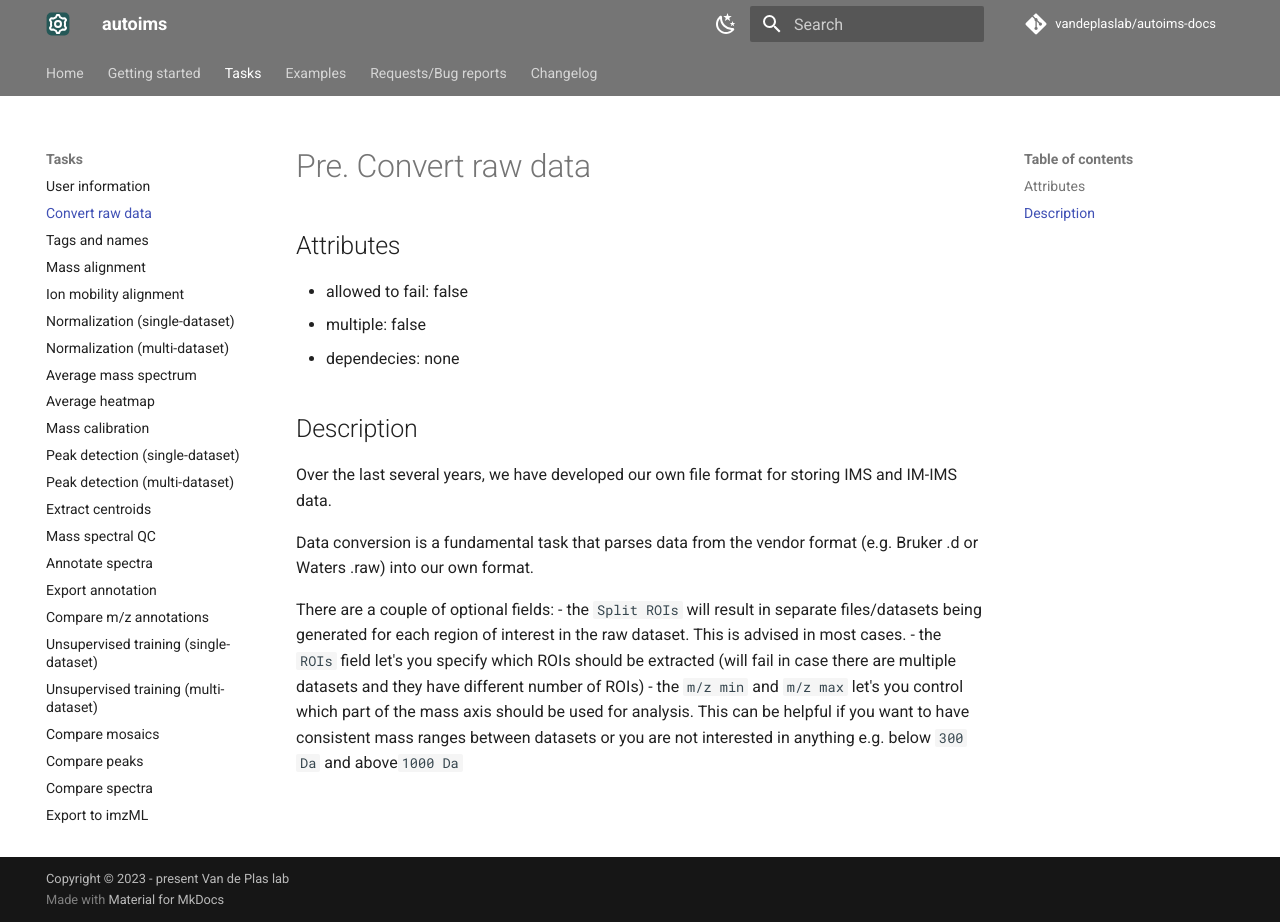
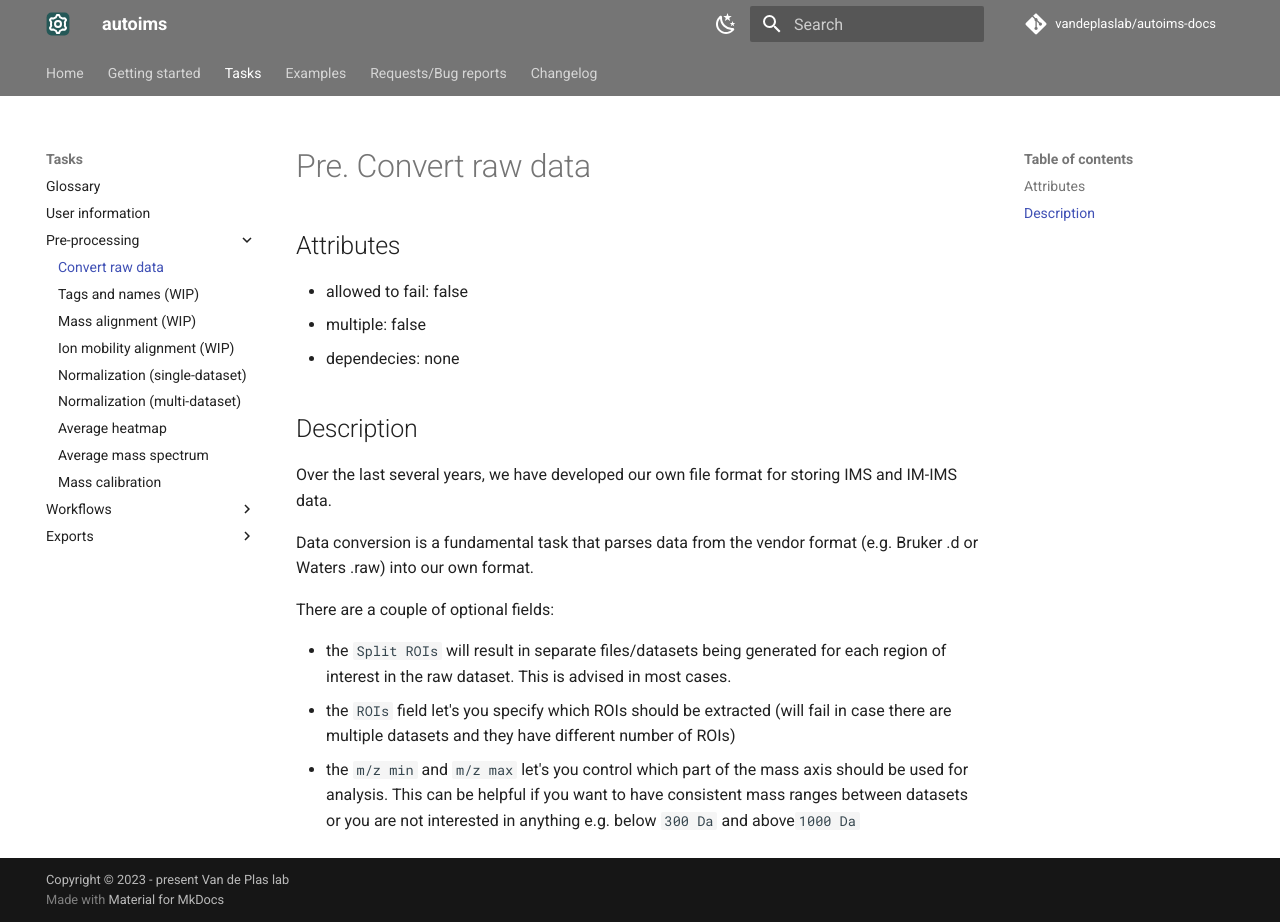
Before and after one commit to vandeplaslab/autoims-docs, an MkDocs documentation site: the page built from docs/tasks/convert.md, in a window 1280 px wide and 922 px high. Built offline with MkDocs 1.6.1 and Material for MkDocs 9.7.7, drawn with Linux system fonts in a browser that asks for light colours; comment, search, counter and statistics services are not loaded.

Commit message:
More docs

```diff
--- a/docs/assets/css/extra.css
+++ b/docs/assets/css/extra.css
@@ -41,3 +41,22 @@
   .badge-square {
     border-radius: 2px;
   }
+
+
+  .video-wrapper {
+    position: relative;
+    display: block;
+    height: 0;
+    padding: 0;
+    overflow: hidden;
+    padding-bottom: 56.25%;
+  }
+  .video-wrapper > iframe {
+    position: absolute;
+    top: 0;
+    bottom: 0;
+    left: 0;
+    width: 100%;
+    height: 100%;
+    border: 0;
+  }
--- a/docs/tasks/convert.md
+++ b/docs/tasks/convert.md
@@ -12,6 +12,7 @@ Over the last several years, we have developed our own file format for storing I
 Data conversion is a fundamental task that parses data from the vendor format (e.g. Bruker .d or Waters .raw) into our own format.
 
 There are a couple of optional fields:
-- the `Split ROIs` will result in separate files/datasets being generated for each region of interest in the raw dataset. This is advised in most cases.
-- the `ROIs` field let's you specify which ROIs should be extracted (will fail in case there are multiple datasets and they have different number of ROIs)
-- the `m/z min` and `m/z max` let's you control which part of the mass axis should be used for analysis. This can be helpful if you want to have consistent mass ranges between datasets or you are not interested in anything e.g. below `300 Da` and above`1000 Da`
+
+* the `Split ROIs` will result in separate files/datasets being generated for each region of interest in the raw dataset. This is advised in most cases.
+* the `ROIs` field let's you specify which ROIs should be extracted (will fail in case there are multiple datasets and they have different number of ROIs)
+* the `m/z min` and `m/z max` let's you control which part of the mass axis should be used for analysis. This can be helpful if you want to have consistent mass ranges between datasets or you are not interested in anything e.g. below `300 Da` and above`1000 Da`
--- a/mkdocs.yml
+++ b/mkdocs.yml
@@ -64,31 +64,34 @@ nav:
   - Home: index.md
   - Getting started: getting_started.md
   - Tasks:
+    - Glossary: tasks/glossary.md
     - User information: tasks/user.md
-    - Convert raw data: tasks/convert.md
-    - Tags and names: tasks/rename.md
-    - Mass alignment: tasks/mz_align.md
-    - Ion mobility alignment: tasks/im_align.md
-    - Normalization (single-dataset): tasks/normalization_single.md
-    - Normalization (multi-dataset): tasks/normalization_multi.md
-    - Average mass spectrum: tasks/mz_average_spectrum.md
-    - Average heatmap: tasks/average_heatmap.md
-    - Mass calibration: tasks/mz_calibrate.md
-    - Peak detection (single-dataset): tasks/mz_detect_single.md
-    - Peak detection (multi-dataset): tasks/mz_detect_multi.md
-    - Extract centroids: tasks/mz_extract_centroids.md
-    - Mass spectral QC: tasks/mz_quality_control.md
-    - Annotate spectra: tasks/mz_annotate.md
-    - Export annotation: tasks/export_annotate.md
-    - Compare m/z annotations: tasks/compare_mz_annotate.md
-    - Unsupervised training (single-dataset): tasks/unsupervised_single.md
-    - Unsupervised training (multi-dataset): tasks/unsupervised_multi.md
-    - Compare mosaics: tasks/compare_mosaic.md
-    - Compare peaks: tasks/compare_mz_peaks.md
-    - Compare spectra: tasks/compare_mz_spectra.md
-    - Export to imzML: tasks/export_imzml.md
-    - Export to OME-TIFF: tasks/export_ometiff.md
-    - Export to MATLAB CSV: tasks/export_fusion.md
+    - Pre-processing:
+      - Convert raw data: tasks/convert.md
+      - Tags and names (WIP): tasks/rename.md
+      - Mass alignment (WIP): tasks/mz_align.md
+      - Ion mobility alignment (WIP): tasks/im_align.md
+      - Normalization (single-dataset): tasks/normalization_single.md
+      - Normalization (multi-dataset): tasks/normalization_multi.md
+      - Average heatmap: tasks/average_heatmap.md
+      - Average mass spectrum: tasks/mz_average_spectrum.md
+      - Mass calibration: tasks/mz_calibrate.md
+    - Workflows:
+      - Peak detection (single-dataset) (WIP): tasks/mz_detect_single.md
+      - Peak detection (multi-dataset) (WIP): tasks/mz_detect_multi.md
+      - Extract centroids (WIP): tasks/mz_extract_centroids.md
+      - Mass spectral quality control (WIP): tasks/mz_quality_control.md
+      - Annotate spectra (WIP): tasks/mz_annotate.md
+      - Compare m/z annotations (WIP): tasks/compare_mz_annotate.md
+      - Unsupervised training (single-dataset) (WIP): tasks/unsupervised_single.md
+      - Unsupervised training (multi-dataset) (WIP): tasks/unsupervised_multi.md
+      - Compare mosaics (WIP): tasks/compare_mosaic.md
+      - Compare peaks (WIP): tasks/compare_mz_peaks.md
+      - Compare spectra (WIP): tasks/compare_mz_spectra.md
+    - Exports:
+      - Export to imzML (WIP): tasks/export_imzml.md
+      - Export to OME-TIFF (WIP): tasks/export_ometiff.md
+      - Export to MATLAB CSV (WIP): tasks/export_fusion.md
   - Examples:
     - Multi-dataset: examples/multi-dataset.md
     - PASEF: examples/pasef.md
```
Also changed, not shown: docs/index.md (+3 -1 lines), docs/tasks/mz_calibrate.md (+21 -0 lines), docs/tasks/user.md (+7 -0 lines), docs/assets/adducts.jpg (added), docs/assets/app.jpg, docs/assets/available_tasks.jpg (added), docs/assets/changelog.jpg (added), docs/assets/databases.jpg (added), docs/assets/feedback.jpg (added), docs/assets/mz_calibrants.jpg (added), docs/assets/selected_tasks.jpg (added), docs/assets/task_actions.jpg (added), docs/tasks/glossary.md (added), docs/tasks/mz_annotate.md (added), 1 other file.
